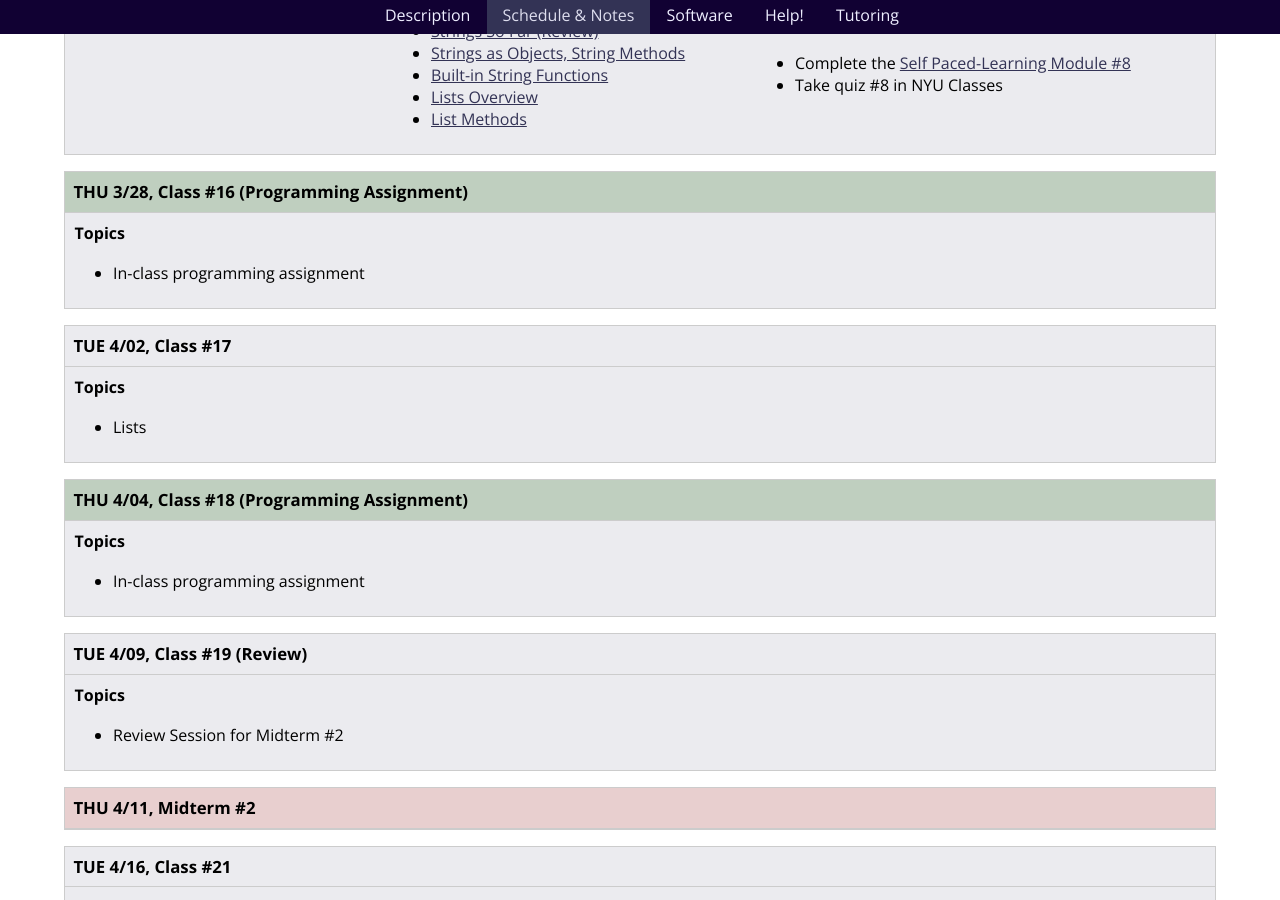
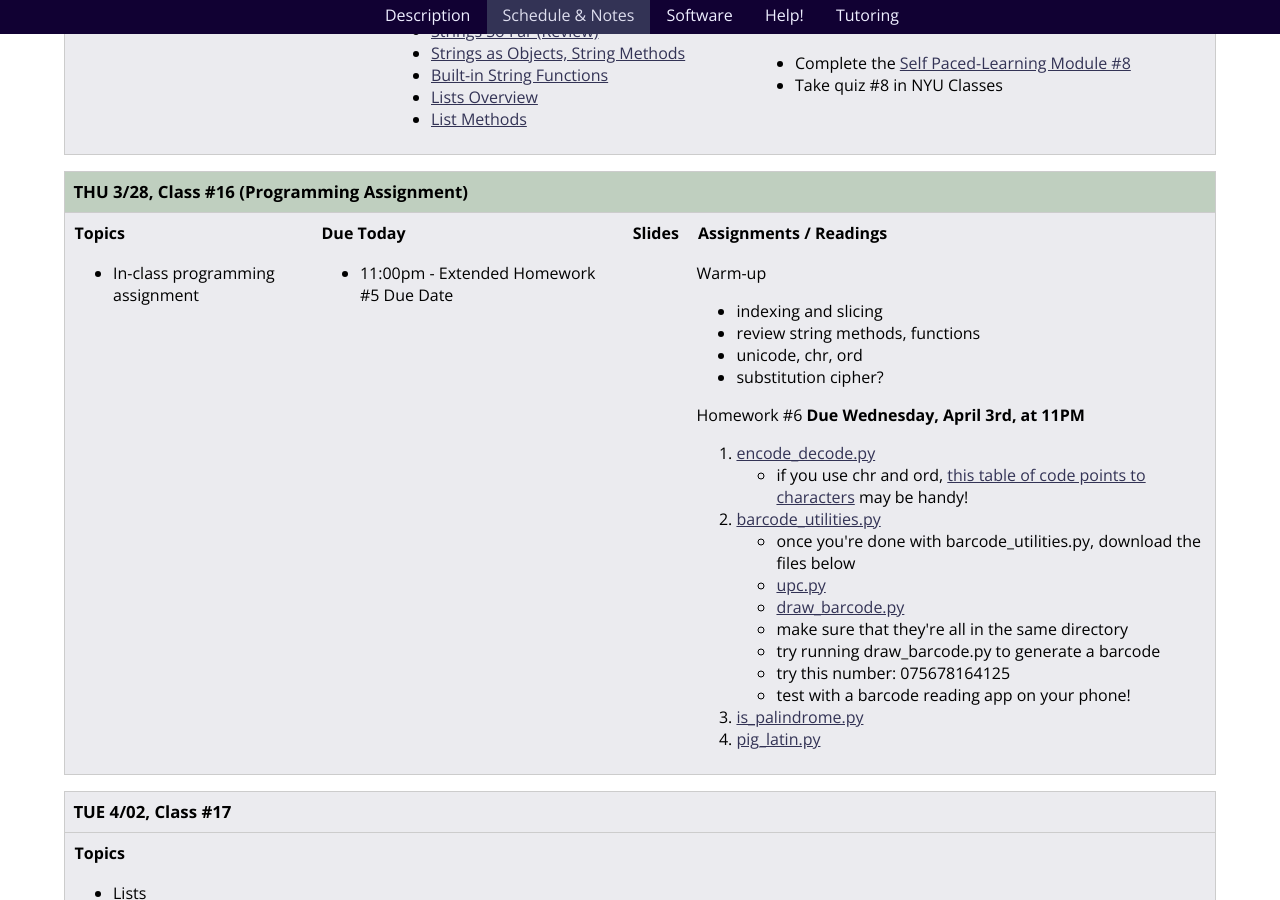
Before and after one commit to foureyes/csci-ua.0002-fall2019-002-008, a Jekyll site: the page built from schedule.markdown, in a window 1280 px wide and 900 px high, scrolled down 5991 px. Built offline with Jekyll 4.4.1, drawn with Linux system fonts in a browser that asks for light colours.

Commit message:
add class 16

```diff
--- a/_includes/classes/16/materials.markdown
+++ b/_includes/classes/16/materials.markdown
@@ -21,12 +21,12 @@ Warm-up
 * unicode, chr, ord
 * substitution cipher?
 
-Homework #6 __Due Wednesday, March 28th, at 11PM__
+Homework #6 __Due Wednesday, April 3rd, at 11PM__
 
 1. [encode_decode.py](homework/hw06/encode_decode.py)
     * if you use chr and ord, [this table of code points to characters](http://www.utf8-chartable.de/unicode-utf8-table.pl?utf8=dec) may be handy!
 2. [barcode_utilities.py](homework/hw06/barcode_utilities.py)
-    * once you're done with barcode_utilties.py, download the files below
+    * once you're done with barcode_utilities.py, download the files below
     * [upc.py](homework/hw06/upc.py)
     * [draw_barcode.py](homework/hw06/draw_barcode.py)
     * make sure that they're all in the same directory
--- a/schedule.markdown
+++ b/schedule.markdown
@@ -288,7 +288,7 @@ Jump to Class:
 ####  Topics
 
 * In-class programming assignment
-</article>{% comment %}{% include classes/16/materials.markdown %}{% endcomment %}</div> </section>
+</article>{% include classes/16/materials.markdown %}</div> </section>
 
 
 <a name="class17"></a><!---------- start --------------->
```
